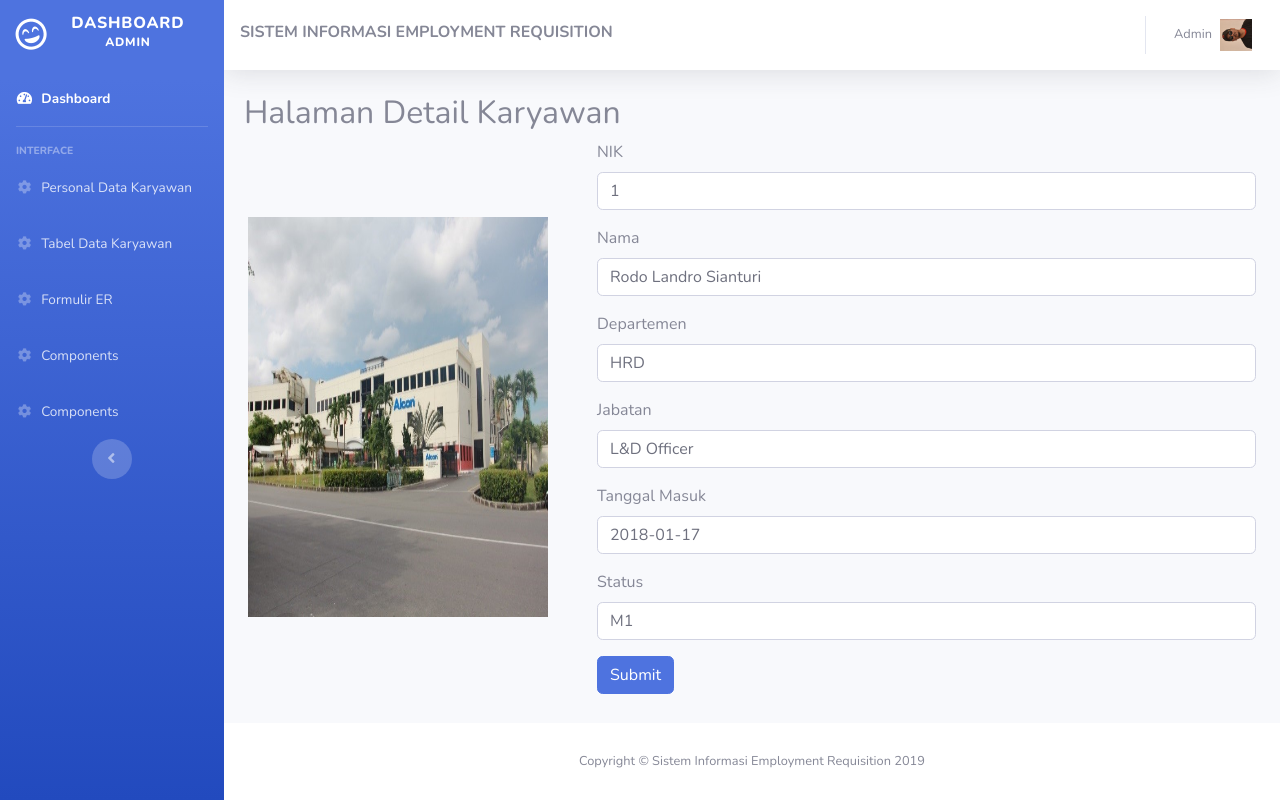
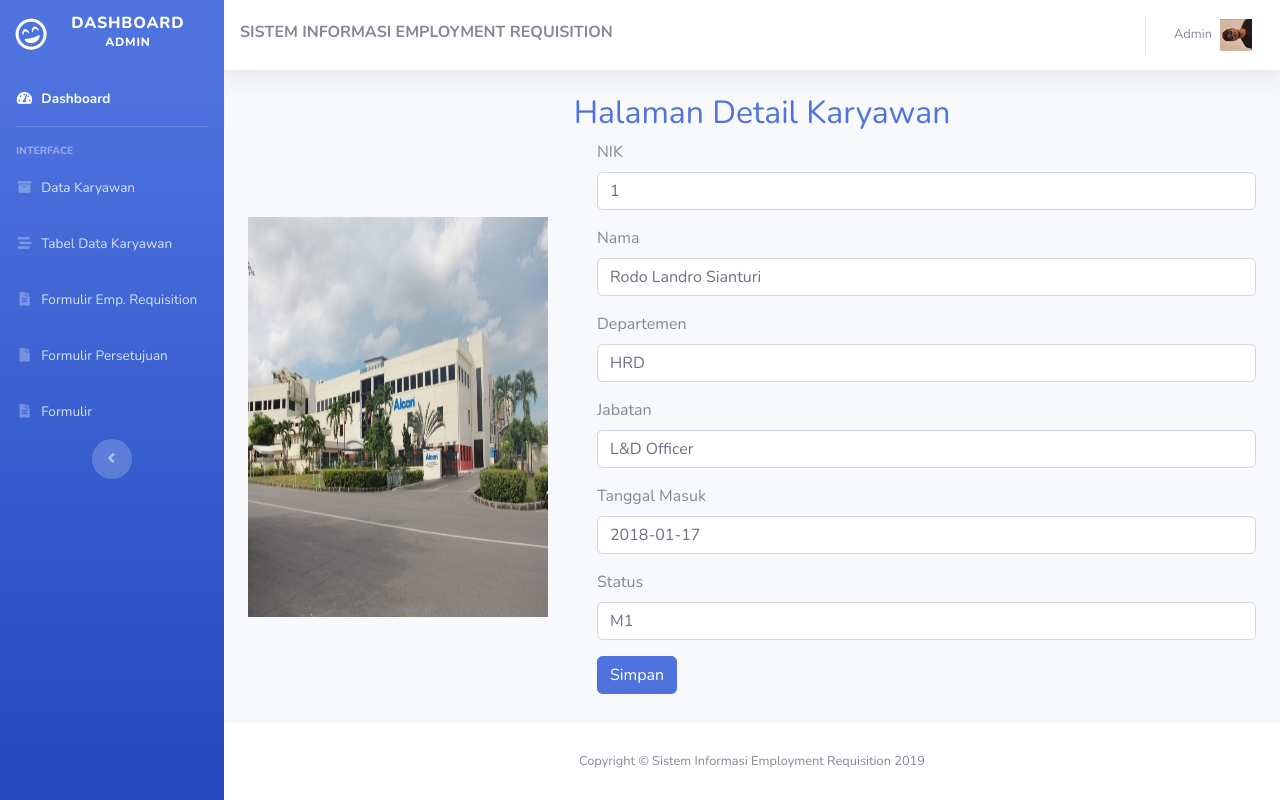
Before and after one commit to alan96320/Employment-Requisition, a PHP site: page /admin/detail-karyawan.php?id=1 in a window 1280 px wide. Run offline with PHP 8.4, Linux system fonts and the light colour scheme; the visitor is signed in with stand-in values (Sample User, id 1); data comes from the database, SQL or seed files in the repository; both versions use the stored data as it was after the commit.

```diff
--- a/actions/insert-karyawan-action.php
+++ b/actions/insert-karyawan-action.php
@@ -0,0 +1,6 @@
+<?php
+include "../config/conn.php";
+session_start();
+if (!isset($_SESSION['username'])) {
+  header("location: login.html");
+}
--- a/actions/loginaction.php
+++ b/actions/loginaction.php
@@ -25,5 +25,4 @@ if ($row != null) {
 }
 
 //var_dump($row ['username']);
-//echo "berhasil " . $username. " ". $password;
 ?>
--- a/admin/detail-karyawan.php
+++ b/admin/detail-karyawan.php
@@ -16,7 +16,6 @@ $stm2 = $pdo_conn->query("SELECT `id_karyawan`, `username`, `nama`, `jabatan`, `
                           WHERE karyawan.id_karyawan = '$id'");
 
     /* print_r($rows);*/
-
 ?>
 
 <!DOCTYPE html>
@@ -60,9 +59,11 @@ $stm2 = $pdo_conn->query("SELECT `id_karyawan`, `username`, `nama`, `jabatan`, `
         ?>
 
     <!-- Begin Page Content -->
-      <h2 style="margin-left: 20px">Halaman Detail Karyawan</h2>
+    <center><h2 style="margin-left: 20px" <p class="text-primary">Halaman Detail Karyawan</h2></center>
         <div class="container-fluid" style=" display: flex; justify-content: center; align-items: center; ">
-          <img src="../img/CVB.jpg" style="width: 300px; height: 400px; ">
+          <img src="../img/CVB.jpg" style=
+          "width: 300px;
+          height: 400px; ">
 
         <?php
           while ($row = $stm2->fetch()) {
@@ -93,7 +94,7 @@ $stm2 = $pdo_conn->query("SELECT `id_karyawan`, `username`, `nama`, `jabatan`, `
         <label for="marital_status">Status</label>
         <input type="text" class="form-control" value="<?=$row['marital_status']?>">
       </div>
-      <button type="submit" class="btn btn-primary">Submit</button>
+      <button type="submit" class="btn btn-primary">Simpan</button>
     </form>
 
         <?php
@@ -124,6 +125,7 @@ $stm2 = $pdo_conn->query("SELECT `id_karyawan`, `username`, `nama`, `jabatan`, `
     <a class="scroll-to-top rounded" href="#page-top">
       <i class="fas fa-angle-up"></i>
     </a>
+    <!-- End of Scroll to Top Button-->
 
     <!-- Logout Modal-->
     <div class="modal fade" id="logoutModal" tabindex="-1" role="dialog" aria-labelledby="exampleModalLabel" aria-hidden="true">
@@ -143,6 +145,7 @@ $stm2 = $pdo_conn->query("SELECT `id_karyawan`, `username`, `nama`, `jabatan`, `
         </div>
       </div>
     </div>
+    <!-- End of Logout Modal -->
 
     <!-- Bootstrap core JavaScript-->
     <script src="../assets/vendor/jquery/jquery.min.js"></script>
--- a/admin/index.php
+++ b/admin/index.php
@@ -29,7 +29,7 @@ $rows = $stm->fetchAll(PDO::FETCH_ASSOC);
 
   <title>SIER : Admin Dashboard </title>
   <!-- Favicon-->
-  <link rel="icon" href="../img/alcon.jpg" type="image/x-icon">
+  <link rel="icon" href="../img/alcr.jpg" type="image/x-icon">
 
   <!-- Custom fonts for this template-->
   <link href="../assets/vendor/fontawesome-free/css/all.min.css" rel="stylesheet" type="text/css">
--- a/components/sidebar.php
+++ b/components/sidebar.php
@@ -16,37 +16,37 @@
 
   <div class="sidebar-heading">Interface</div>
 
-  <!-- menu Personal data karyawan -->
+  <!-- menu Data Karyawan -->
   <li class="nav-item">
     <a class="nav-link collapsed" href="./list-karyawan.php">
-      <i class="fas fa-fw fa-cog"></i>
-      <span>Personal Data Karyawan</span>
+      <i class="fas fa-fw fa-archive"></i>
+      <span> Data Karyawan</span>
     </a>
   </li>
   <!-- menu tabel data karyawan -->
   <li class="nav-item">
     <a class="nav-link collapsed" href="#">
-      <i class="fas fa-fw fa-cog"></i>
+      <i class="fas fa-fw fa-stream"></i>
       <span>Tabel Data Karyawan</span>
     </a>
   </li>
   <!-- formulir ER -->
   <li class="nav-item">
     <a class="nav-link collapsed" href="#">
-      <i class="fas fa-fw fa-cog"></i>
-      <span>Formulir ER</span>
+      <i class="fas fa-fw fa-file-alt"></i>
+      <span>Formulir Emp. Requisition</span>
     </a>
   </li>
   <li class="nav-item">
     <a class="nav-link collapsed" href="#">
-      <i class="fas fa-fw fa-cog"></i>
-      <span>Components</span>
+      <i class="fas fa-fw fa-file"></i>
+      <span>Formulir Persetujuan</span>
     </a>
   </li>
   <li class="nav-item">
     <a class="nav-link collapsed" href="#">
-      <i class="fas fa-fw fa-cog"></i>
-      <span>Components</span>
+      <i class="fas fa-fw fa-file-alt"></i>
+      <span>Formulir</span>
     </a>
   </li>
 
```
Also changed, not shown: config/tugas_akhir.sql (+5 -4 lines).
